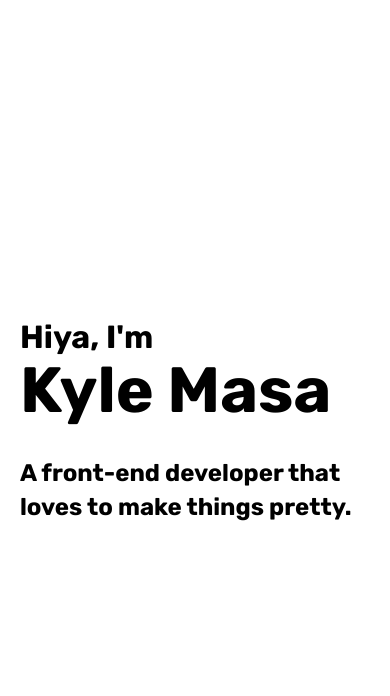
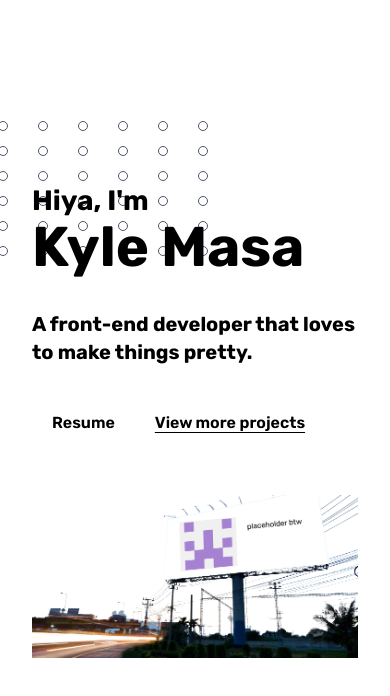
Before and after one commit to AnOrdinaryUsername/portfolio, a Next.js app: page / in a window 390 px wide. Shown: the top 696 px of the page. Built offline with nearby package versions, Linux system fonts and the light colour scheme.

Commit message:
style: Construct a responsive hero section

```diff
--- a/src/pages/index.tsx
+++ b/src/pages/index.tsx
@@ -1,5 +1,9 @@
+import { HollowDots } from 'components/BackgroundSvgs';
+import { PrimaryButton, TertiaryButton } from 'components/Buttons';
 import Metadata from 'components/Metadata';
+import Image from 'next/image';
 import styled from 'styled-components';
+import heroImage from '../../public/images/hero-image.png';
 
 export default function Home() {
   return (
@@ -7,6 +11,7 @@ export default function Home() {
       <Metadata />
       <Header>
         <Introduction>
+          <BackgroundDots />
           <Heading>
             <Greeting>Hiya, I&apos;m</Greeting>
             <Name>Kyle Masa</Name>
@@ -14,7 +19,12 @@ export default function Home() {
           <Description>
             A <JobTitle>front-end developer</JobTitle> that loves to make things pretty.
           </Description>
+          <ButtonWrapper>
+            <PrimaryButton>Resume</PrimaryButton>
+            <TertiaryButton>View more projects</TertiaryButton>
+          </ButtonWrapper>
         </Introduction>
+        <Image src={heroImage} alt="" />
       </Header>
     </>
   );
@@ -22,15 +32,42 @@ export default function Home() {
 
 const Header = styled.header`
   display: flex;
+  flex-direction: column;
   align-items: center;
   justify-content: center;
-  height: 100vh;
+  padding: 3.2rem;
+  height: 100%;
+
+  @media ${(p) => p.theme.breakpoints.lg} {
+    flex-direction: row;
+  }
 `;
 
 const Introduction = styled.div`
+  position: relative;
   display: flex;
   flex-direction: column;
   font-weight: 700;
+  padding-bottom: 4.8rem;
+
+  @media ${(p) => p.theme.breakpoints.lg} {
+    padding-bottom: 0;
+    padding-right: 3.2rem;
+    max-width: 40rem;
+    width: 100%;
+  }
+`;
+
+const BackgroundDots = styled(HollowDots)`
+  position: absolute;
+  left: -114px;
+  top: -65px;
+  z-index: -1;
+  opacity: var(--hollow-dots-opacity);
+
+  @media ${(p) => p.theme.breakpoints.med} {
+    left: -167px;
+  }
 `;
 
 const Heading = styled.h1`
@@ -41,19 +78,39 @@ const Heading = styled.h1`
 `;
 
 const Greeting = styled.span`
-  font-size: 3.2rem;
+  font-size: 2.8rem;
+
+  @media ${(p) => p.theme.breakpoints.med} {
+    font-size: 3.2rem;
+  }
 `;
 
 const Name = styled.span`
-  font-size: 6.4rem;
+  font-size: 5.6rem;
   color: var(--accent-primary);
+
+  @media ${(p) => p.theme.breakpoints.med} {
+    font-size: 6.4rem;
+  }
 `;
 
 const Description = styled.p`
-  font-size: 2.4rem;
-  padding-top: 3.2rem;
+  font-size: 2rem;
+  padding: 3.2rem 0;
   line-height: 1.4;
-  max-width: 35rem;
+
+  @media ${(p) => p.theme.breakpoints.med} {
+    font-size: 2.4rem;
+  }
+
+  @media ${(p) => p.theme.breakpoints.lg} {
+    max-width: 35rem;
+  }
+`;
+
+const ButtonWrapper = styled.div`
+  display: flex;
+  flex-flow: row nowrap;
 `;
 
 const JobTitle = styled.span`
```
